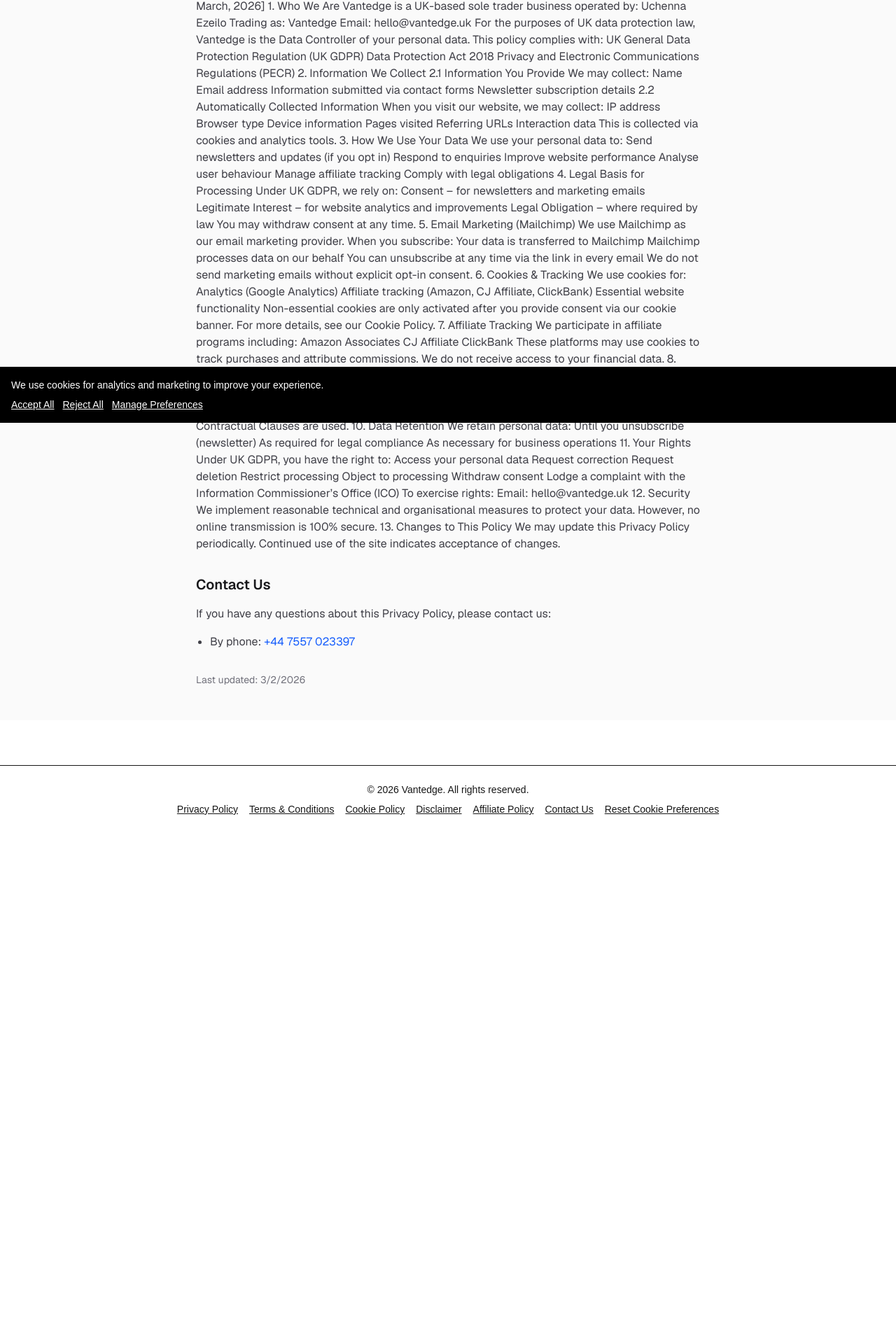
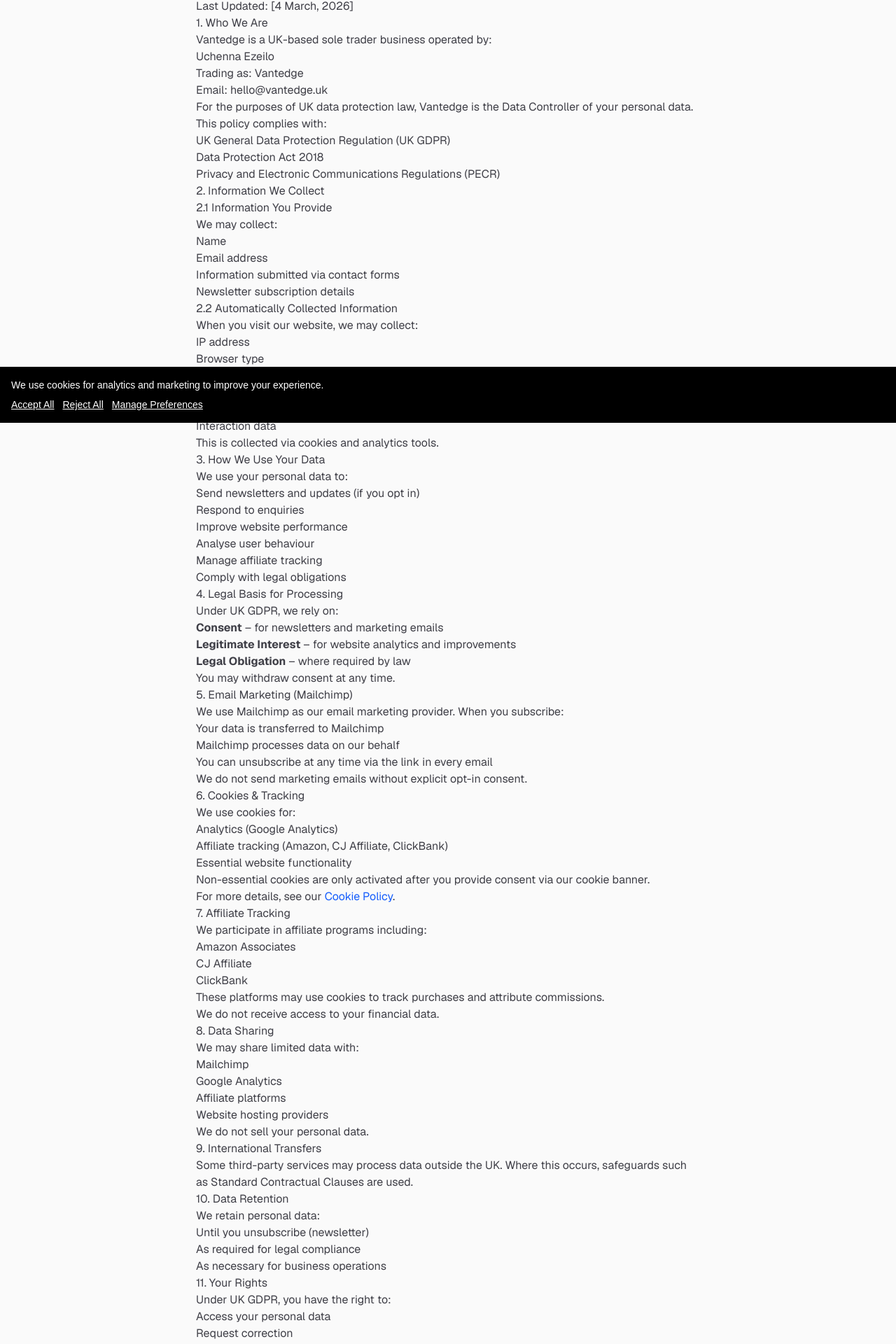
Before and after one commit to uchennaezeilo/vantedge, a Next.js app: page /privacy-policy in a window 1280 px wide. Shown: the part 196-2116 px from the top of the page at 70% size. Before the commit the page ends 1386 px from the top, so only its background shows below. Built offline with nearby package versions, Linux system fonts and the light colour scheme.

Commit message:
Updating articles slug

```diff
--- a/app/privacy-policy/page.tsx
+++ b/app/privacy-policy/page.tsx
@@ -18,189 +18,134 @@
       <main className="max-w-3xl mx-auto py-12 px-6">
         <h1 className="text-3xl font-bold mb-6">Privacy Policy</h1>
         <div className="prose dark:prose-invert max-w-none text-zinc-700 dark:text-zinc-300">
-          <p className="mb-4">
-           PRIVACY POLICY
+          <p>Effective Date: [28 February, 2026]</p>
+          <p>Last Updated: [4 March, 2026]</p>
 
-Privacy Policy for Vantedge
-Effective Date: [28 February, 2026]
-Last Updated: [4 March, 2026]
+          <h2>1. Who We Are</h2>
+          <p>Vantedge is a UK-based sole trader business operated by:</p>
+          <ul>
+            <li>Uchenna Ezeilo</li>
+            <li>Trading as: Vantedge</li>
+            <li>Email: hello@vantedge.uk</li>
+          </ul>
+          <p>For the purposes of UK data protection law, Vantedge is the Data Controller of your personal data.</p>
+          <p>This policy complies with:</p>
+          <ul>
+            <li>UK General Data Protection Regulation (UK GDPR)</li>
+            <li>Data Protection Act 2018</li>
+            <li>Privacy and Electronic Communications Regulations (PECR)</li>
+          </ul>
 
-1. Who We Are
+          <h2>2. Information We Collect</h2>
+          <h3>2.1 Information You Provide</h3>
+          <p>We may collect:</p>
+          <ul>
+            <li>Name</li>
+            <li>Email address</li>
+            <li>Information submitted via contact forms</li>
+            <li>Newsletter subscription details</li>
+          </ul>
 
-Vantedge is a UK-based sole trader business operated by:
+          <h3>2.2 Automatically Collected Information</h3>
+          <p>When you visit our website, we may collect:</p>
+          <ul>
+            <li>IP address</li>
+            <li>Browser type</li>
+            <li>Device information</li>
+            <li>Pages visited</li>
+            <li>Referring URLs</li>
+            <li>Interaction data</li>
+          </ul>
+          <p>This is collected via cookies and analytics tools.</p>
 
-Uchenna Ezeilo
-Trading as: Vantedge
-Email: hello@vantedge.uk
+          <h2>3. How We Use Your Data</h2>
+          <p>We use your personal data to:</p>
+          <ul>
+            <li>Send newsletters and updates (if you opt in)</li>
+            <li>Respond to enquiries</li>
+            <li>Improve website performance</li>
+            <li>Analyse user behaviour</li>
+            <li>Manage affiliate tracking</li>
+            <li>Comply with legal obligations</li>
+          </ul>
 
-For the purposes of UK data protection law, Vantedge is the Data Controller of your personal data.
+          <h2>4. Legal Basis for Processing</h2>
+          <p>Under UK GDPR, we rely on:</p>
+          <ul>
+            <li><strong>Consent</strong> – for newsletters and marketing emails</li>
+            <li><strong>Legitimate Interest</strong> – for website analytics and improvements</li>
+            <li><strong>Legal Obligation</strong> – where required by law</li>
+          </ul>
+          <p>You may withdraw consent at any time.</p>
 
-This policy complies with:
+          <h2>5. Email Marketing (Mailchimp)</h2>
+          <p>We use Mailchimp as our email marketing provider. When you subscribe:</p>
+          <ul>
+            <li>Your data is transferred to Mailchimp</li>
+            <li>Mailchimp processes data on our behalf</li>
+            <li>You can unsubscribe at any time via the link in every email</li>
+          </ul>
+          <p>We do not send marketing emails without explicit opt-in consent.</p>
 
-UK General Data Protection Regulation (UK GDPR)
+          <h2>6. Cookies & Tracking</h2>
+          <p>We use cookies for:</p>
+          <ul>
+            <li>Analytics (Google Analytics)</li>
+            <li>Affiliate tracking (Amazon, CJ Affiliate, ClickBank)</li>
+            <li>Essential website functionality</li>
+          </ul>
+          <p>Non-essential cookies are only activated after you provide consent via our cookie banner.</p>
+          <p>For more details, see our <Link href="/cookie-policy" className="text-blue-600 hover:underline">Cookie Policy</Link>.</p>
 
-Data Protection Act 2018
+          <h2>7. Affiliate Tracking</h2>
+          <p>We participate in affiliate programs including:</p>
+          <ul>
+            <li>Amazon Associates</li>
+            <li>CJ Affiliate</li>
+            <li>ClickBank</li>
+          </ul>
+          <p>These platforms may use cookies to track purchases and attribute commissions.</p>
+          <p>We do not receive access to your financial data.</p>
 
-Privacy and Electronic Communications Regulations (PECR)
+          <h2>8. Data Sharing</h2>
+          <p>We may share limited data with:</p>
+          <ul>
+            <li>Mailchimp</li>
+            <li>Google Analytics</li>
+            <li>Affiliate platforms</li>
+            <li>Website hosting providers</li>
+          </ul>
+          <p>We do not sell your personal data.</p>
 
-2. Information We Collect
-2.1 Information You Provide
+          <h2>9. International Transfers</h2>
+          <p>Some third-party services may process data outside the UK. Where this occurs, safeguards such as Standard Contractual Clauses are used.</p>
 
-We may collect:
+          <h2>10. Data Retention</h2>
+          <p>We retain personal data:</p>
+          <ul>
+            <li>Until you unsubscribe (newsletter)</li>
+            <li>As required for legal compliance</li>
+            <li>As necessary for business operations</li>
+          </ul>
 
-Name
+          <h2>11. Your Rights</h2>
+          <p>Under UK GDPR, you have the right to:</p>
+          <ul>
+            <li>Access your personal data</li>
+            <li>Request correction</li>
+            <li>Request deletion</li>
+            <li>Restrict processing</li>
+            <li>Object to processing</li>
+            <li>Withdraw consent</li>
+            <li>Lodge a complaint with the Information Commissioner’s Office (ICO)</li>
+          </ul>
+          <p>To exercise these rights, please email us at: <a href="mailto:hello@vantedge.uk" className="text-blue-600 hover:underline">hello@vantedge.uk</a></p>
 
-Email address
+          <h2>12. Security</h2>
+          <p>We implement reasonable technical and organisational measures to protect your data. However, no online transmission is 100% secure.</p>
 
-Information submitted via contact forms
-
-Newsletter subscription details
-
-2.2 Automatically Collected Information
-
-When you visit our website, we may collect:
-
-IP address
-
-Browser type
-
-Device information
-
-Pages visited
-
-Referring URLs
-
-Interaction data
-
-This is collected via cookies and analytics tools.
-
-3. How We Use Your Data
-
-We use your personal data to:
-
-Send newsletters and updates (if you opt in)
-
-Respond to enquiries
-
-Improve website performance
-
-Analyse user behaviour
-
-Manage affiliate tracking
-
-Comply with legal obligations
-
-4. Legal Basis for Processing
-
-Under UK GDPR, we rely on:
-
-Consent – for newsletters and marketing emails
-
-Legitimate Interest – for website analytics and improvements
-
-Legal Obligation – where required by law
-
-You may withdraw consent at any time.
-
-5. Email Marketing (Mailchimp)
-
-We use Mailchimp as our email marketing provider.
-When you subscribe:
-
-Your data is transferred to Mailchimp
-
-Mailchimp processes data on our behalf
-
-You can unsubscribe at any time via the link in every email
-
-We do not send marketing emails without explicit opt-in consent.
-
-6. Cookies & Tracking
-
-We use cookies for:
-
-Analytics (Google Analytics)
-
-Affiliate tracking (Amazon, CJ Affiliate, ClickBank)
-
-Essential website functionality
-
-Non-essential cookies are only activated after you provide consent via our cookie banner.
-
-For more details, see our Cookie Policy.
-
-7. Affiliate Tracking
-
-We participate in affiliate programs including:
-
-Amazon Associates
-
-CJ Affiliate
-
-ClickBank
-
-These platforms may use cookies to track purchases and attribute commissions.
-
-We do not receive access to your financial data.
-
-8. Data Sharing
-
-We may share limited data with:
-
-Mailchimp
-
-Google Analytics
-
-Affiliate platforms
-
-Website hosting providers
-
-We do not sell your personal data.
-
-9. International Transfers
-
-Some third-party services may process data outside the UK.
-Where this occurs, safeguards such as Standard Contractual Clauses are used.
-
-10. Data Retention
-
-We retain personal data:
-
-Until you unsubscribe (newsletter)
-
-As required for legal compliance
-
-As necessary for business operations
-
-11. Your Rights
-
-Under UK GDPR, you have the right to:
-
-Access your personal data
-
-Request correction
-
-Request deletion
-
-Restrict processing
-
-Object to processing
-
-Withdraw consent
-
-Lodge a complaint with the Information Commissioner’s Office (ICO)
-
-To exercise rights:
-Email: hello@vantedge.uk
-
-12. Security
-
-We implement reasonable technical and organisational measures to protect your data. However, no online transmission is 100% secure.
-
-13. Changes to This Policy
-
-We may update this Privacy Policy periodically. Continued use of the site indicates acceptance of changes.
-          </p>
+          <h2>13. Changes to This Policy</h2>
+          <p>We may update this Privacy Policy periodically. Continued use of the site indicates acceptance of changes.</p>
 
           <h2 className="text-xl font-semibold mt-8 mb-4 text-zinc-900 dark:text-zinc-100">Contact Us</h2>
           <p className="mb-4">
@@ -211,10 +156,6 @@
               By phone: <a href="tel:+447557023397" className="text-blue-600 hover:underline">+44 7557 023397</a>
             </li>
           </ul>
-
-          <p className="text-sm text-zinc-500 mt-8">
-            Last updated: {new Date().toLocaleDateString()}
-          </p>
         </div>
       </main>
     </div>
```
